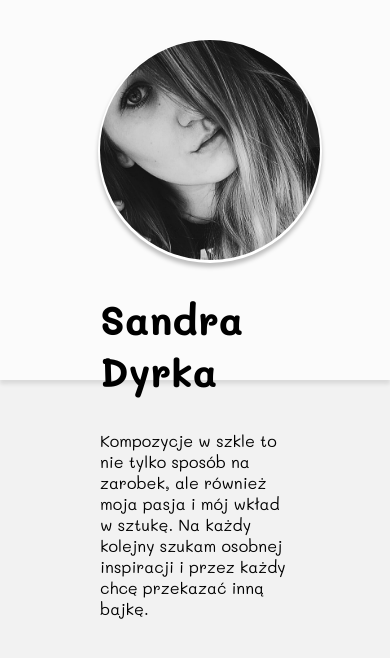
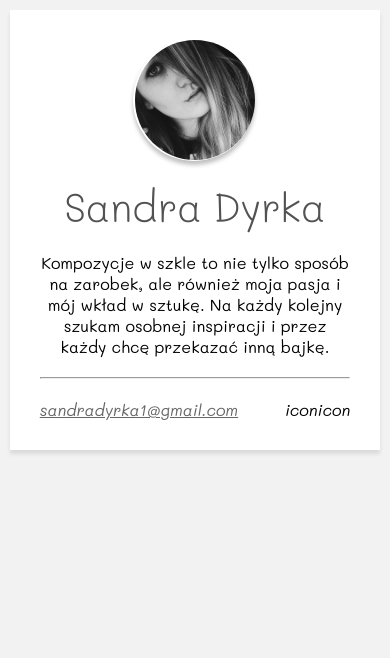
Before and after one commit to Neology92/szklanebajki-website, a Gatsby site: page / in a window 390 px wide. Built offline with nearby package versions, Linux system fonts and the light colour scheme; Gatsby itself is replaced by a stand-in of ours.

Commit message:
Create header base for mobiles

```diff
--- a/src/assets/styles/global.css
+++ b/src/assets/styles/global.css
@@ -3,8 +3,12 @@ html {
   font-size: 62.5%;
 }
 body {
+  background: #f2f2f2;
+}
+
+* {
+  box-sizing: border-box;
   margin: 0;
   padding: 0;
   font-size: 1.6rem;
-  background: #f2f2f2;
 }
--- a/src/components/MainHeader.js
+++ b/src/components/MainHeader.js
@@ -1,6 +1,11 @@
 import React from "react"
 import styled from "styled-components"
-import { ProfileImage, TextHeading, Paragraph } from "../elements"
+import {
+  ProfileImage,
+  TextHeading,
+  Paragraph,
+  ContactFooter,
+} from "../elements"
 
 const MainHeader = () => (
   <Wrapper>
@@ -11,14 +16,22 @@ const MainHeader = () => (
       i mój wkład w sztukę. Na każdy kolejny szukam osobnej inspiracji i przez
       każdy chcę przekazać inną bajkę.
     </Paragraph>
+    <ContactFooter />
   </Wrapper>
 )
 
-const Wrapper = styled.div`
-  padding: 40px 10rem;
-  height: 300px;
-  background: #fbfbfb;
+const Wrapper = styled.header`
+  padding: 3rem;
+  height: 44rem;
+  width: 95%;
+  margin: 1rem auto;
+  background: #fff;
   box-shadow: 0px 4px 4px rgba(0, 0, 0, 0.1);
+
+  display: flex;
+  flex-direction: column;
+  justify-content: space-between;
+  align-items: center;
 `
 
 export default MainHeader
--- a/src/elements/ContactFooter.js
+++ b/src/elements/ContactFooter.js
@@ -1,7 +1,39 @@
+import styled from "styled-components"
 import React from "react"
+import Divider from "./Divider"
+import Icon from "./Icon"
 
 const ContactFooter = () => {
-  return <div>sandradyrka@gmail.com</div>
+  return (
+    <>
+      <Divider />
+      <Info>
+        <Email href="mailto: sandradyrka1@gmail.com">
+          sandradyrka1@gmail.com
+        </Email>
+        <IconsWrapper>
+          <Icon instagram />
+          <Icon facebook />
+        </IconsWrapper>
+      </Info>
+    </>
+  )
 }
 
+const Info = styled.address`
+  display: flex;
+  flex-direction: row;
+  justify-content: space-between;
+  width: 100%;
+`
+
+const Email = styled.a`
+  text-decoration: underline;
+  color: #666;
+`
+const IconsWrapper = styled.div`
+  display: flex;
+  flex-direction: row;
+`
+
 export default ContactFooter
--- /dev/null
+++ b/src/elements/Divider.js
@@ -0,0 +1,7 @@
+import styled from "styled-components"
+
+const Divider = styled.hr`
+  width: 100%;
+`
+
+export default Divider
--- /dev/null
+++ b/src/elements/Icon.js
@@ -0,0 +1,7 @@
+import React from "react"
+
+const Icon = () => {
+  return <div>icon</div>
+}
+
+export default Icon
--- a/src/elements/Paragraph.js
+++ b/src/elements/Paragraph.js
@@ -1,7 +1,8 @@
 import styled from "styled-components"
 
 const Paragraph = styled.p`
-  margin: 20px 0 0;
+  margin: 0;
+  text-align: center;
 `
 
 export default Paragraph
--- a/src/elements/ProfileImage.js
+++ b/src/elements/ProfileImage.js
@@ -7,22 +7,22 @@ const ProfileImage = () => {
   return (
     <Wrapper>
       <Inner>
-        <Image />
+        <Image critical />
       </Inner>
     </Wrapper>
   )
 }
 
 const Wrapper = styled.div`
-  width: 220px;
-  height: 220px;
+  width: 12rem;
+  height: 12rem;
   border-radius: 100%;
   position: relative;
 
   &::after {
     content: "";
-    width: 224px;
-    height: 224px;
+    width: 12.2rem;
+    height: 12.2rem;
     border-radius: 100%;
     background: #fff;
     box-shadow: 0px 4px 4px rgba(0, 0, 0, 0.25);
@@ -45,7 +45,7 @@ const Inner = styled.div`
 const Image = () => {
   const data = useStaticQuery(graphql`
     query {
-      placeholderImage: file(relativePath: { eq: "profile-photo.jpg" }) {
+      placeholderImage: file(relativePath: { eq: "profile.jpg" }) {
         childImageSharp {
           fluid(maxWidth: 220) {
             ...GatsbyImageSharpFluid
--- a/src/elements/TextHeading.js
+++ b/src/elements/TextHeading.js
@@ -2,5 +2,9 @@ import styled from "styled-components"
 
 const TextHeading = styled.h2`
   font-size: 4rem;
+  font-weight: 300;
+  color: #525252;
+  margin: 0;
+  text-align: center;
 `
 export default TextHeading
```
Also changed, not shown: src/images/profile-photo.jpg (deleted), src/images/profile.jpg (added).
